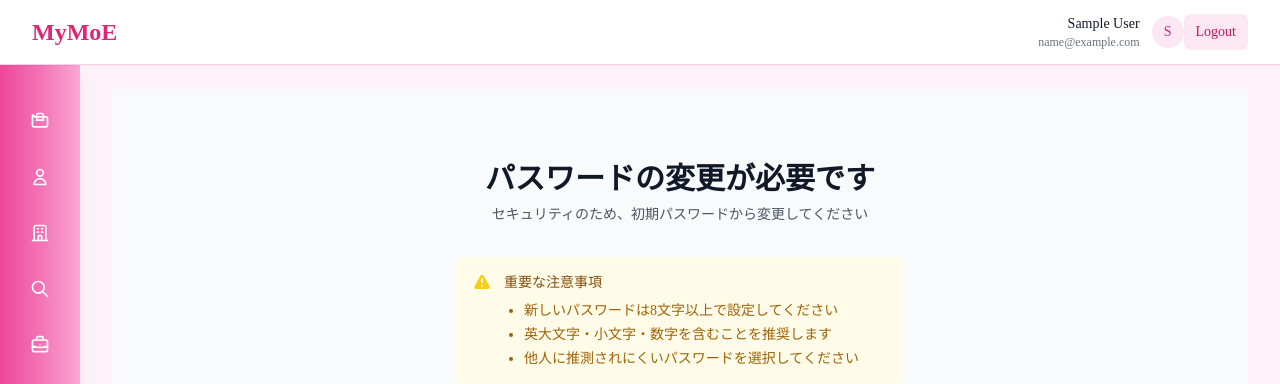
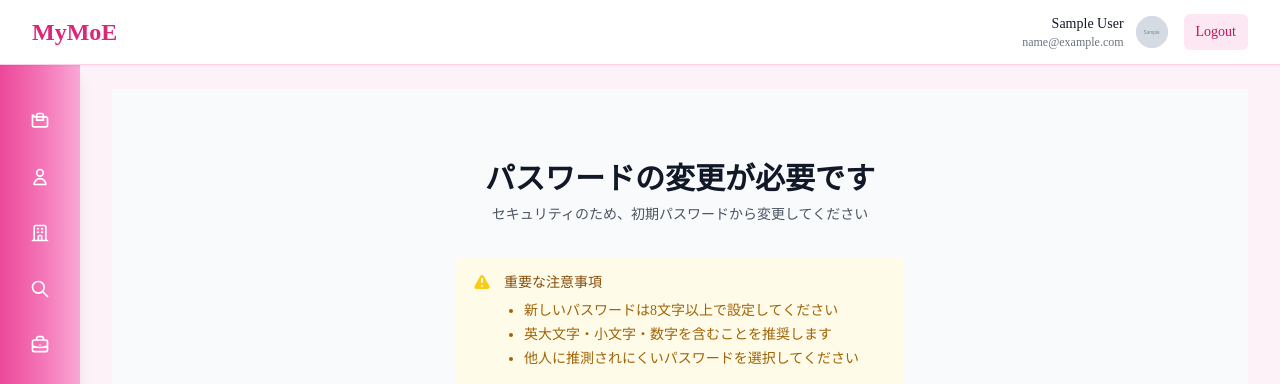
Before and after one commit to toryoto/MyMoE, a Django app: page /employees/force-password-change/ in a window 1280 px wide. Shown: the top 384 px of the page. Run offline with Django 5.2, Linux system fonts and the light colour scheme; a user stored in the database is signed in; tables that the repository leaves empty hold one stand-in row (values such as "Sample post"); grey boxes marked "Sample" are stand-in pictures; some libraries are stand-ins or nearby versions.

Commit message:
display user icon

```diff
--- a/template/base.html
+++ b/template/base.html
@@ -177,22 +177,36 @@
                                 <p class="text-sm font-medium text-gray-900">{{ user.get_full_name|default:user.username }}</p>
                                 <p class="text-xs text-gray-500">{{ user.email }}</p>
                             </div>
+                            <a href="{% url 'profiles:employee_profile_detail' pk=user.pk %}" class="block flex-shrink-0">
+                                {% if user.employeeprofile.photo %}
+                                    <img src="{{ user.employeeprofile.photo.url }}" alt="{{ user.get_full_name|default:user.username }}" class="h-8 w-8 rounded-full object-cover bg-gray-200">
+                                {% else %}
                                     <div class="h-8 w-8 rounded-full bg-primary-100 flex items-center justify-center">
                                         <span class="text-sm font-medium text-primary-600">
                                             {{ user.username|slice:":1"|upper }}
                                         </span>
                                     </div>
+                                {% endif %}
+                            </a>
                         </div>
 
                         <!-- モバイル用ユーザーアバター -->
-                        <div class="sm:hidden h-8 w-8 rounded-full bg-primary-100 flex items-center justify-center mr-3">
+                        <div class="sm:hidden mr-3">
+                            <a href="{% url 'profiles:employee_profile_detail' pk=user.pk %}" class="block">
+                                {% if user.employeeprofile.photo %}
+                                    <img src="{{ user.employeeprofile.photo.url }}" alt="{{ user.get_full_name|default:user.username }}" class="h-8 w-8 rounded-full object-cover bg-gray-200">
+                                {% else %}
+                                    <div class="h-8 w-8 rounded-full bg-primary-100 flex items-center justify-center">
                                         <span class="text-sm font-medium text-primary-600">
                                             {{ user.username|slice:":1"|upper }}
                                         </span>
                                     </div>
+                                {% endif %}
+                            </a>
+                        </div>
 
                         <!-- ログアウトボタン -->
-                        <form action="{% url 'employees:logout' %}" method="post" class="inline">
+                        <form action="{% url 'employees:logout' %}" method="post" class="inline ml-4">
                             {% csrf_token %}
                             <button type="submit" class="bg-primary-100 hover:bg-primary-200 text-primary-700 px-3 py-2 rounded-md text-sm font-medium transition-colors">
                                 <span class="hidden sm:inline">Logout</span>
@@ -309,11 +323,17 @@
                 <!-- ユーザー情報（モバイル） -->
                 <div class="mb-6 p-3 bg-white/10 rounded-lg">
                     <div class="flex items-center space-x-3">
+                        <a href="{% url 'profiles:employee_profile_detail' pk=user.pk %}" class="block flex-shrink-0">
+                            {% if user.employeeprofile.photo %}
+                                <img src="{{ user.employeeprofile.photo.url }}" alt="{{ user.get_full_name|default:user.username }}" class="h-10 w-10 rounded-full object-cover bg-gray-200">
+                            {% else %}
                                 <div class="h-10 w-10 rounded-full bg-white/20 flex items-center justify-center">
                                     <span class="text-white font-medium">
                                         {{ user.username|slice:":1"|upper }}
                                     </span>
                                 </div>
+                            {% endif %}
+                        </a>
                         <div>
                             <p class="text-white font-medium text-sm">{{ user.get_full_name|default:user.username }}</p>
                             <p class="text-white/80 text-xs">{{ user.email }}</p>
```
Lines whose indentation alone changed are shown as unchanged.
